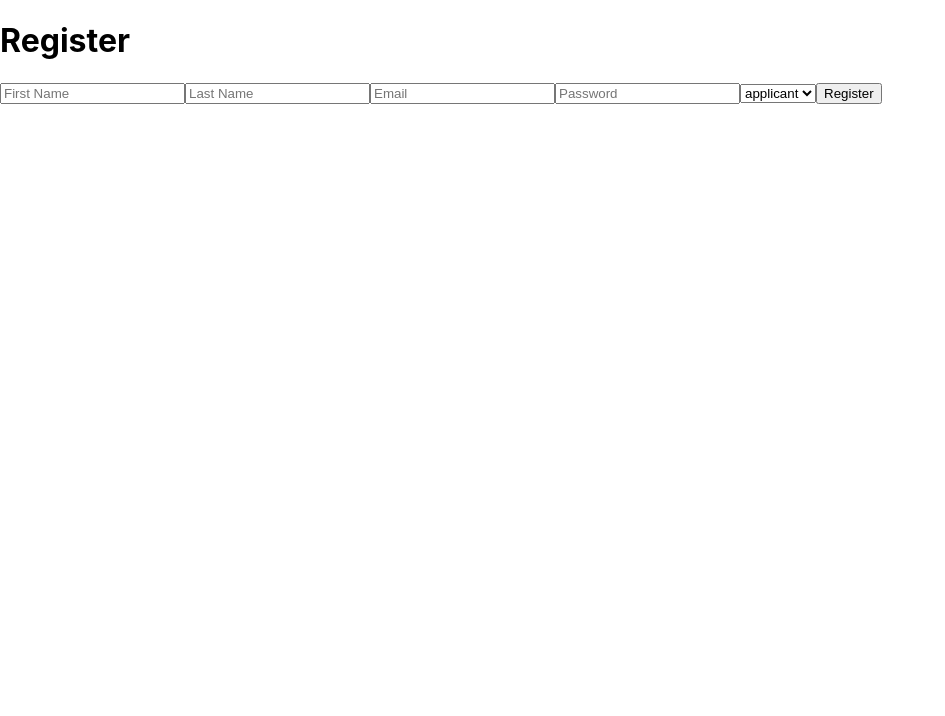
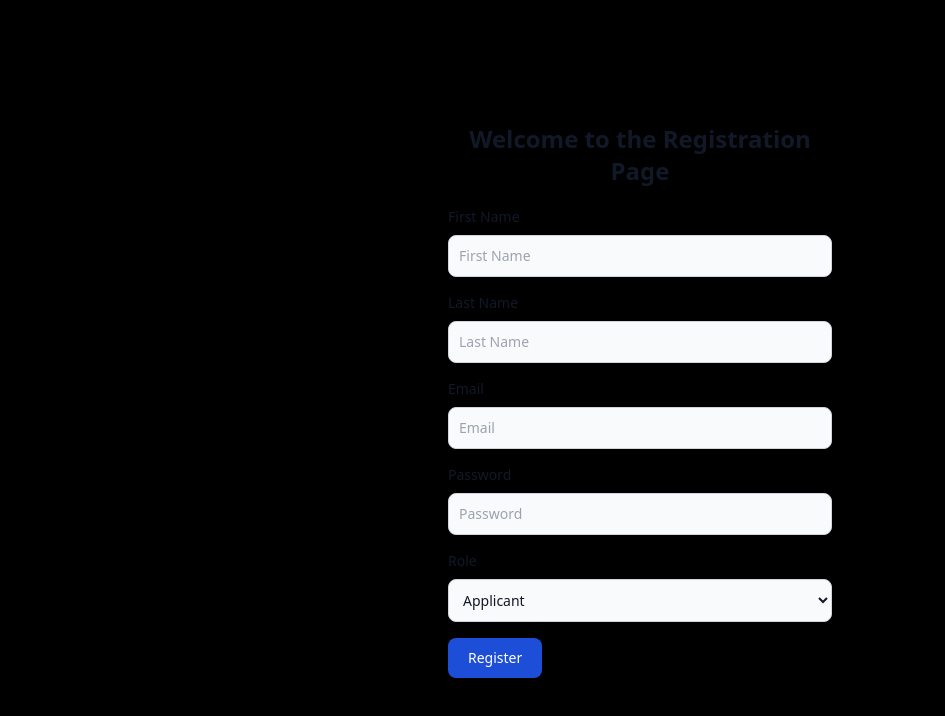
Before and after one commit to prateek-balani/appointment-app, a React (Create React App) app in the folder frontend/: page /register in a window 1280 px wide. Shown: the top 716 px of the page, without its empty margins (0-945 px from the left). Built offline with nearby package versions, Linux system fonts and the light colour scheme.

Commit message:
feature: updated ui for register.jsx

```diff
--- a/frontend/src/components/register.jsx
+++ b/frontend/src/components/register.jsx
@@ -18,7 +18,7 @@ const Register = () => {
         e.preventDefault();
 
         try {
-            const response = await fetch(isProduction?"/api/users/register" :"http://localhost:5050/api/users/register", { // hardcoding it to backend register route
+            const response = await fetch(isProduction ? "/api/users/register" : "http://localhost:5050/api/users/register", { // hardcoding it to backend register route
                 method: "POST",
                 headers: { "Content-Type": "application/json" },
                 body: JSON.stringify({ fname, lname, email, pass, role }),
@@ -42,26 +42,50 @@ const Register = () => {
         }
     }
     return (
+        <section class="flex flex-col items-center justify-center h-screen bg-black">
+            <div class="w-full max-w-md p-8 space-y-5 bg-black rounded-lg shadow-lg dark:bg-gray-800">
+                <h1 class="text-2xl font-semibold text-center text-gray-900 dark:text-white">Welcome to the Registration Page</h1>
+
+                <form onSubmit={registerUser}>  {/*form to register user */}
+
+                    <div class="space-y-4">
+
                         <div>
-            <h1>Register</h1>
-            <form onSubmit={registerUser}>  {/*form to register user */}
-                <input placeholder="First Name" value={fname} onChange={(e) => setFname(e.target.value)} />
-                <input placeholder="Last Name" value={lname} onChange={(e) => setLname(e.target.value)} />
-                <input placeholder="Email" value={email} onChange={(e) => setEmail(e.target.value)} />
+                            <label for="fname" class="block mb-2 text-sm font-medium text-gray-900 dark:text-white">First Name</label>
+                            <input placeholder="First Name" id="fname" value={fname} onChange={(e) => setFname(e.target.value)} class="bg-gray-50 border border-gray-300 text-gray-900 text-sm rounded-lg focus:ring-blue-500 focus:border-blue-500 block w-full p-2.5 dark:bg-gray-700 dark:border-gray-600 dark:placeholder-gray-400 dark:text-white dark:focus:ring-blue-500 dark:focus:border-blue-500" />
+                        </div>
+                        <div>
+                            <label for="lname" class="block mb-2 text-sm font-medium text-gray-900 dark:text-white">Last Name</label>
+                            <input placeholder="Last Name" id="lname" value={lname} onChange={(e) => setLname(e.target.value)} class="bg-gray-50 border border-gray-300 text-gray-900 text-sm rounded-lg focus:ring-blue-500 focus:border-blue-500 block w-full p-2.5 dark:bg-gray-700 dark:border-gray-600 dark:placeholder-gray-400 dark:text-white dark:focus:ring-blue-500 dark:focus:border-blue-500"/>
+                        </div>
+                        <div>
+                            <label for="email" class="block mb-2 text-sm font-medium text-gray-900 dark:text-white">Email</label>
+                            <input placeholder="Email" id="email" value={email} onChange={(e) => setEmail(e.target.value)} class="bg-gray-50 border border-gray-300 text-gray-900 text-sm rounded-lg focus:ring-blue-500 focus:border-blue-500 block w-full p-2.5 dark:bg-gray-700 dark:border-gray-600 dark:placeholder-gray-400 dark:text-white dark:focus:ring-blue-500 dark:focus:border-blue-500"/>
+                        </div>
+                        <div>
+                            <label for="password" class="block mb-2 text-sm font-medium text-gray-900 dark:text-white">Password</label>
                             <input
                                 type="password"
+                                id="password"
                                 placeholder="Password"
                                 value={pass}
                                 onChange={(e) => setPass(e.target.value)}
+                                class="bg-gray-50 border border-gray-300 text-gray-900 text-sm rounded-lg focus:ring-blue-500 focus:border-blue-500 block w-full p-2.5 dark:bg-gray-700 dark:border-gray-600 dark:placeholder-gray-400 dark:text-white dark:focus:ring-blue-500 dark:focus:border-blue-500"
                             />
-                <select placeholder="Role" value={role} onChange={(e) => setRole(e.target.value)}>
+                        </div>
+                        <div>
+                            <label for="role" class="block mb-2 text-sm font-medium text-gray-900 dark:text-white">Role</label>
+                            <select placeholder="Role" id="role" value={role} onChange={(e) => setRole(e.target.value)} class="bg-gray-50 border border-gray-300 text-gray-900 text-sm rounded-lg focus:ring-blue-500 focus:border-blue-500 block w-full p-2.5 dark:bg-gray-700 dark:border-gray-600 dark:placeholder-gray-400 dark:text-white dark:focus:ring-blue-500 dark:focus:border-blue-500">
                                 <option value="admin">Admin</option>
-                    <option value="applicant">applicant</option>
+                                <option value="applicant">Applicant</option>
                                 <option value="staff">Staff</option>
                             </select>
-                <button type="submit">Register</button>
+                        </div>
+                        <button type="submit" class="text-white bg-blue-700 hover:bg-blue-800 focus:ring-4 focus:outline-none focus:ring-blue-300 font-medium rounded-lg text-sm w-full sm:w-auto px-5 py-2.5 text-center dark:bg-blue-600 dark:hover:bg-blue-700 dark:focus:ring-blue-800">Register</button>
+                    </div>
                 </form>
             </div>
+        </section>
     )
 }
 export default Register;
--- a/frontend/src/index.css
+++ b/frontend/src/index.css
@@ -1,13 +1,4 @@
-body {
-  margin: 0;
-  font-family: -apple-system, BlinkMacSystemFont, 'Segoe UI', 'Roboto', 'Oxygen',
-    'Ubuntu', 'Cantarell', 'Fira Sans', 'Droid Sans', 'Helvetica Neue',
-    sans-serif;
-  -webkit-font-smoothing: antialiased;
-  -moz-osx-font-smoothing: grayscale;
-}
 
-code {
-  font-family: source-code-pro, Menlo, Monaco, Consolas, 'Courier New',
-    monospace;
-}
+@tailwind base;
+@tailwind components;
+@tailwind utilities;
--- a/frontend/tailwind.config.js
+++ b/frontend/tailwind.config.js
@@ -1,6 +1,8 @@
 /** @type {import('tailwindcss').Config} */
 module.exports = {
-  content: [],
+  content: [
+    "./src/**/*.{js,jsx,ts,tsx}",
+  ],
   theme: {
     extend: {},
   },
```
Also changed, not shown: 1 other file (tests, documents, lock files or other folders). Lines whose indentation alone changed are shown as unchanged.
